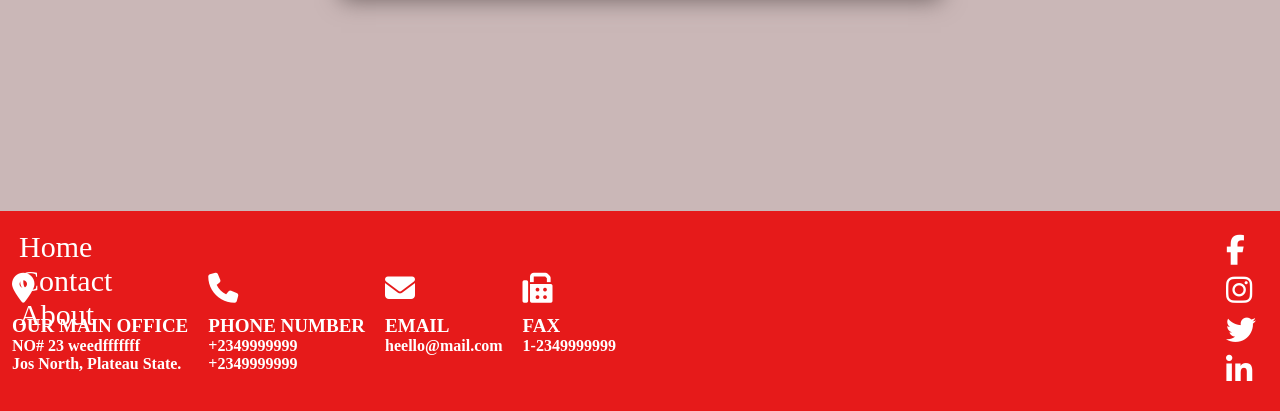
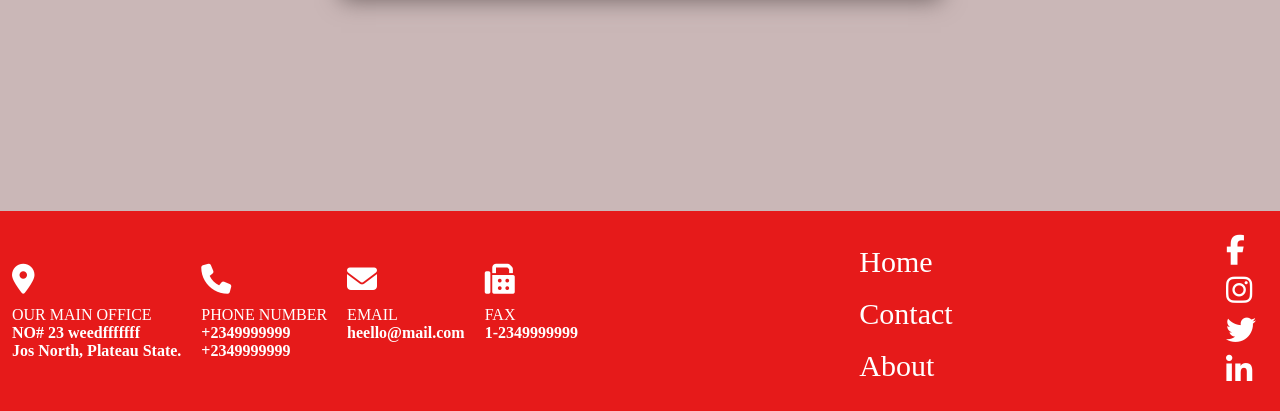
Before and after one commit to slimxy/My_Butcher_shop, a Flask app: page / in a window 1280 px wide. Shown: the part 809-1220 px from the top of the page. Run offline with Flask 2, Linux system fonts and the light colour scheme; some libraries are stand-ins or nearby versions.

Commit message:
updated butcher

```diff
--- a/static/css/style.css
+++ b/static/css/style.css
@@ -89,6 +89,12 @@ footer {
   height: 200px;
   background-size: cover;
 }
+.conts{
+  display: flex;
+  justify-content: space-between;
+  padding: 12px;
+  margin-top: 29px;
+}
 .index_loc,
 .index_tel,
 .index_fax,
@@ -98,18 +104,19 @@ footer {
 }
 .links{
   font-size: 30px;
-  margin: 19px;
+  margin: 25px;
   display: flex;
   flex-direction: column;
 }
 .links a{
 text-decoration: none;
 color: white;
+margin: 9px;
 
 }
 .links a:hover{
-  font-size: 32px;
-  transition: 0.5s;
+color: black;
+ transition: 0.5s;
 
 }
 .icons{
@@ -124,8 +131,7 @@ color: white;
 }
 .icons i:hover{
   transition: 0.5s;
-    font-size: larger;
-}
+color: black;}
 
 /* CONTACT */
 .cont {
@@ -151,7 +157,7 @@ color: white;
   box-shadow: 2px 2px 9px rgb(201, 33, 33);
 }
 .cont p {
-    margin-top: 12px;
+    margin-top: 9px;
   font-size: 19px;
   font-weight: bold;
 }
@@ -176,6 +182,7 @@ color: white;
 }
 i {
   font-size: 30px;
+  margin-bottom: 12px;
 }
 .contact_detials {
   position: absolute;
--- a/templates/index.html
+++ b/templates/index.html
@@ -3,9 +3,8 @@
 {% endblock head %} {% block body %}
 <div class="head">
   <div class="left">
-        <img src="{{url_for('static',filename='image/logo.jpeg')}}">
+    <img src="{{url_for('static',filename='image/logo.jpeg')}}" />
     <h1>my web page</h1>
-
   </div>
 
   <div class="right">
@@ -17,29 +16,29 @@
 
 <div class="center">
   <div class="center_item">
-  <p> Fresh, Safe <br>
-     Quatity Meats</p>
-     <img src="{{url_for('static',filename='image/download (1).jpeg')}}">
+    <p>
+      Fresh, Safe <br />
+      Quatity Meats
+    </p>
+    <img src="{{url_for('static',filename='image/download (1).jpeg')}}" />
   </div>
   <div class="center_item">
-    <img src="{{url_for('static',filename='image/logo.jpeg')}}">
-
+    <img src="{{url_for('static',filename='image/logo.jpeg')}}" />
   </div>
   <div class="center_item">
-    <img src="{{url_for('static', filename='image/images.jpeg')}}">
-
+    <img src="{{url_for('static', filename='image/images.jpeg')}}" />
   </div>
   <div class="center_item">
-  <p> We Provide <br>
-    Best Meat</p>
-    <img src="{{url_for('static',filename='image/images1.jpeg')}}">
-
+    <p>
+      We Provide <br />
+      Best Meat
+    </p>
+    <img src="{{url_for('static',filename='image/images1.jpeg')}}" />
   </div>
 </div>
 
-
 <footer>
-  <div class="cont">
+  <div class="conts">
     <div class="index_loc">
       <i class="fa fa-map-marker"></i>
       <p>OUR MAIN OFFICE</p>
@@ -73,15 +72,11 @@
     <a href=" {{url_for('about')}}"> About</a>
   </div>
 
-    <div>
   <div class="icons">
     <i class="fa fa-facebook"></i>
     <i class="fa fa-instagram"></i>
     <i class="fa fa-twitter"></i>
     <i class="fa fa-linkedin"></i>
-
-    </div>
-    <div></div>
   </div>
 </footer>
 {% endblock body %}
```
Also changed, not shown: templates/contact.html (indentation only). Lines whose indentation alone changed are shown as unchanged.
